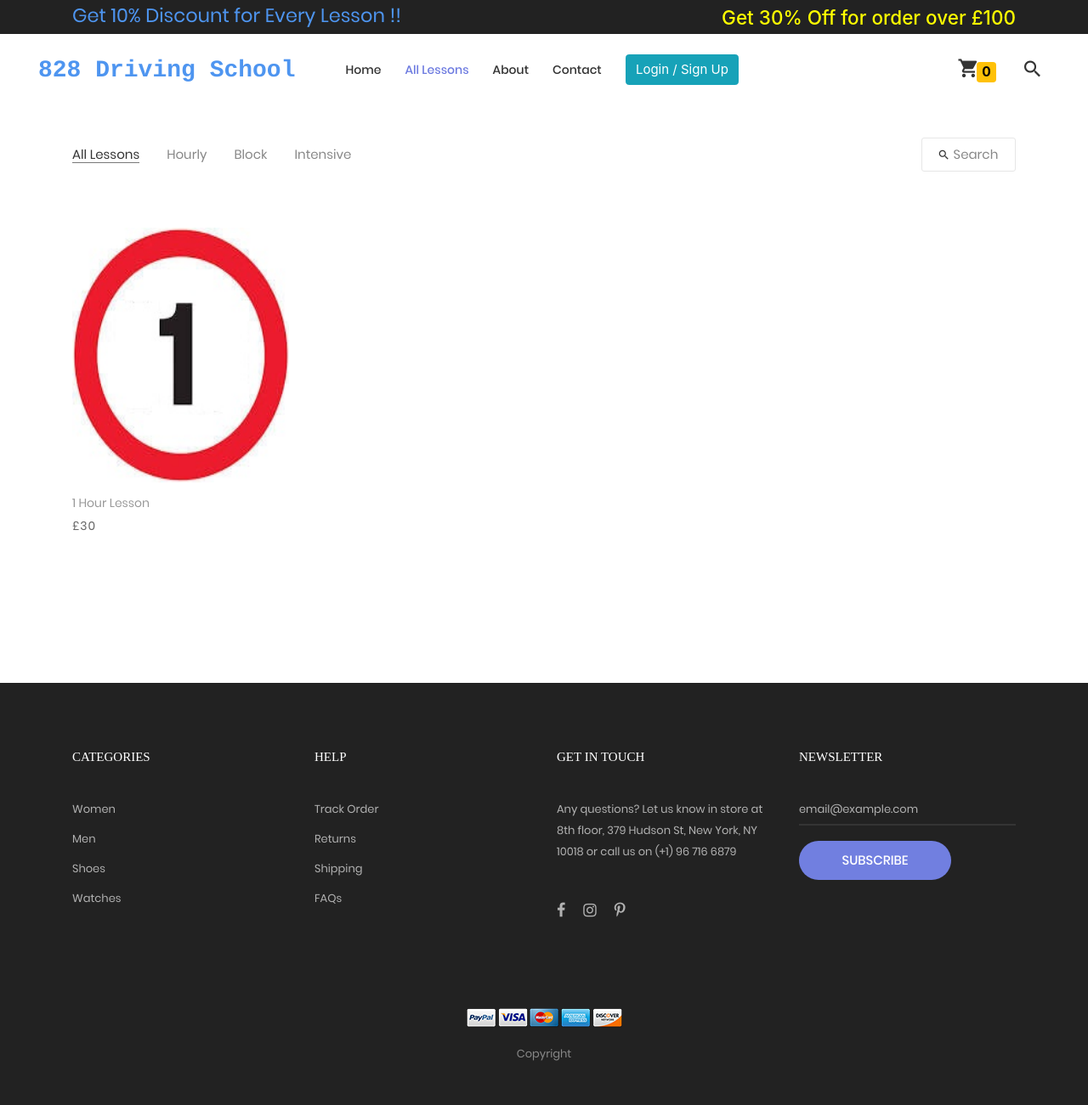
After one commit to jtwy23/driving_school, a Django app: page /all_lessons in a window 1280 px wide. The commit adds this page. Shown: the whole page at 85% size. Run offline with Django 3.2, Linux system fonts and the light colour scheme; data comes from the database, SQL or seed files in the repository; some libraries are stand-ins or nearby versions; some web fonts are replaced.

Commit message:
Added all lessons page to display lessons and added search functionality

```diff
--- a/driving_school/home/urls.py
+++ b/driving_school/home/urls.py
@@ -5,6 +5,8 @@ from . import views
 
 urlpatterns = [
     path('', views.index, name='index'),
+    path('all_lessons', views.all_lessons, name='all_lessons'), # all lessons
+    path('product_search', views.product_search, name='product_search'), # for searching products
     path('login-signup', views.signup_login, name='signup_login'), # user signup
     path('login', views.login_func, name='login_func'), # user login
     path('logout_func', views.logout_func, name='logout_func'), # user logout
--- a/driving_school/home/views.py
+++ b/driving_school/home/views.py
@@ -13,6 +13,33 @@ def index(request):
     all_Categories = Categories.objects.all()
     context1 = {'all_products':all_products, 'all_Categories':all_Categories}
     return render(request, 'index.html', context1)
+
+
+# the all lesson page
+def all_lessons(request):
+    # filter all the products
+    all_products = products.objects.all()
+    # filter all categories
+    all_Categories = Categories.objects.all()
+    context1 = {'all_products': all_products, 'all_Categories': all_Categories}
+    return render(request, 'all_lessons.html', context1)
+
+
+# search all products
+def product_search(request):
+    # get the search key from the template
+    search_product  = request.GET.get('search')
+    print(search_product)
+
+    # search the lesson by icontains
+    if search_product:
+        search_result = products.objects.filter(Q(product_name__icontains = search_product) | Q(description__icontains = search_product)).order_by('-id')
+
+        search_result_count = products.objects.filter(Q(product_name__icontains = search_product) | Q(description__icontains = search_product)).count()
+
+
+        context5 = {'search_product':search_product, 'search_result' :search_result, 'search_result_count':search_result_count}
+        return render(request, 'product.html', context5)
 
 
 
--- /dev/null
+++ b/driving_school/templates/all_lessons.html
@@ -0,0 +1,121 @@
+{% extends 'base.html' %}
+
+{% load static %}
+
+{% block title %}828 Driving School - Home{% endblock %}
+{% block all_lessons %}active-menu{% endblock %}
+
+{% block body %}
+
+{% if messages %}
+{% for message in messages %}
+
+<div class="container">
+	<div class="alert alert-success alert-dismissible fade show" role="alert">
+		<h5 class="text-center"> {{message}}</h5>
+		<button type="button" class="close" data-dismiss="alert" aria-label="Close">
+			<span aria-hidden="true">&times;</span>
+		</button>
+	</div>
+</div>
+
+{% endfor %}
+{% endif %}
+
+<!-- Product -->
+<section class="bg0 p-t-23 p-b-140">
+	<div class="container">
+		<div class="p-b-10"></div>
+
+		<div class="flex-w flex-sb-m p-b-52">
+			<div class="flex-w flex-l-m filter-tope-group m-tb-10">
+				<button class="stext-106 cl6 hov1 bor3 trans-04 m-r-32 m-tb-5 how-active1" data-filter="*">
+					All Lessons
+				</button>
+
+				{% for all_cat in all_Categories %}
+
+				<button class="stext-106 cl6 hov1 bor3 trans-04 m-r-32 m-tb-5"
+					data-filter=".{{all_cat.category_name|cut:" " }}">
+					{{all_cat.category_name}}
+				</button>
+
+				{% endfor %}
+			</div>
+
+			<div class="flex-w flex-c-m m-tb-10">
+				<!--<div class="flex-c-m stext-106 cl6 size-104 bor4 pointer hov-btn3 trans-04 m-r-8 m-tb-4 js-show-filter">-->
+				<!--<i class="icon-filter cl2 m-r-6 fs-15 trans-04 zmdi zmdi-filter-list"></i>-->
+				<!--<i class="icon-close-filter cl2 m-r-6 fs-15 trans-04 zmdi zmdi-close dis-none"></i>-->
+				<!--Filter-->
+				<!--</div>-->
+				<div class="flex-c-m stext-106 cl6 size-105 bor4 pointer hov-btn3 trans-04 m-tb-4 js-show-search">
+					<i class="icon-search cl2 m-r-6 fs-15 trans-04 zmdi zmdi-search"></i>
+					<i class="icon-close-search cl2 m-r-6 fs-15 trans-04 zmdi zmdi-close dis-none"></i>
+					Search
+				</div>
+			</div>
+
+			<!-- Search product -->
+			<div class="dis-none panel-search w-full p-t-10 p-b-15">
+				<form method="GET" action="">
+					<div class="bor8 dis-flex p-l-15">
+						<button class="size-113 flex-c-m fs-16 cl2 hov-cl1 trans-04">
+							<i class="zmdi zmdi-search"></i>
+						</button>
+						<input class="mtext-107 cl2 size-114 plh2 p-r-15" type="text" name="search"
+							placeholder="Search">
+					</div>
+				</form>
+			</div>
+		</div>
+
+		<!-- Filter -->
+		<div class="row isotope-grid">
+			{% for all_prod in all_products %}
+			<div class="col-sm-6 col-md-4 col-lg-3 p-b-35 isotope-item {{all_prod.category.category_name|cut:" "}}">
+				<!-- Block2 -->
+				<div class="block2">
+					<div class="block2-pic hov-img0">
+						<img src="/media/{{all_prod.image}}" alt="IMG-PRODUCT" height="300">
+						<!--<a href="#" class="block2-btn flex-c-m stext-103 cl2 size-102 bg0 bor2 hov-btn1 p-lr-15 trans-04 js-show-modal1">-->
+						<!--Quick View-->
+						<!--</a>-->
+						<a href=""
+							class="block2-btn flex-c-m stext-103 cl2 size-102 bg0 bor2 hov-btn1 p-lr-15 trans-04">
+							Details View
+						</a>
+					</div>
+
+					<div class="block2-txt flex-w flex-t p-t-14">
+						<div class="block2-txt-child1 flex-col-l ">
+							<a href=""
+								class="stext-104 cl4 hov-cl1 trans-04 js-name-b2 p-b-6">
+								{{all_prod.product_name}}
+							</a>
+
+							<span class="stext-105 cl3">
+								£{{all_prod.product_price}}
+							</span>
+						</div>
+					</div>
+				</div>
+			</div>
+
+			{% endfor %}
+
+		</div>
+
+		<!-- Load more -->
+	</div>
+</section>
+
+
+<!-- Back to top -->
+<div class="btn-back-to-top" id="myBtn">
+	<span class="symbol-btn-back-to-top">
+		<i class="zmdi zmdi-chevron-up"></i>
+	</span>
+</div>
+
+{% endblock %}
--- a/driving_school/templates/base.html
+++ b/driving_school/templates/base.html
@@ -71,7 +71,7 @@
 							</li>
 
 							<li class="{% block all_lessons %}{% endblock %}">
-								<a href="">All Lessons</a>
+								<a href="{% url 'all_lessons' %}">All Lessons</a>
 							</li>
 
 							<li class="{% block about %}{% endblock %}">
```
